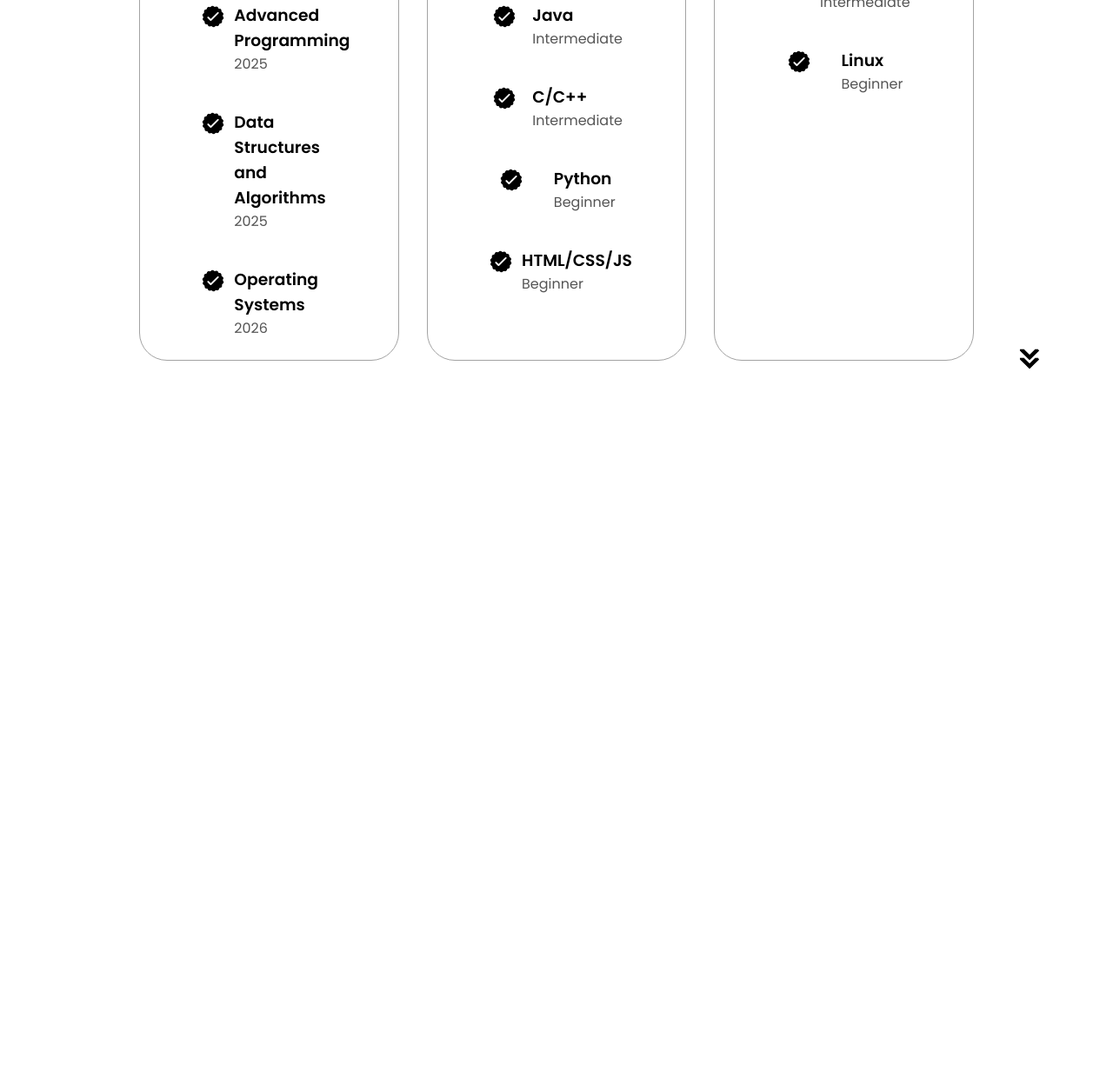
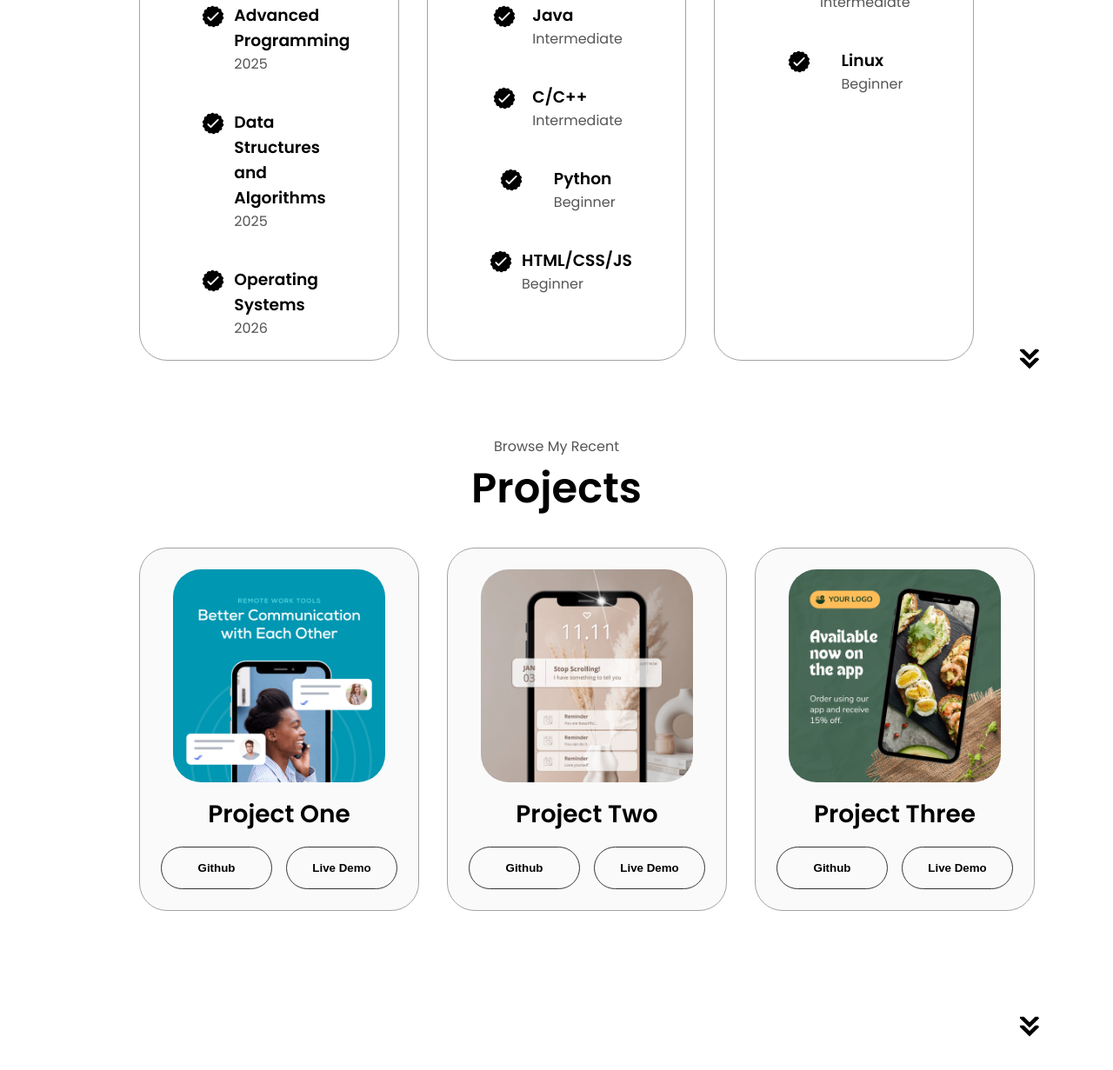
Before and after one commit to ShahabGerivani/portfolio-site, a plain HTML site: page index.html in a window 1280 px wide. Shown: the part 1843-3074 px from the top of the page at 87% size. Before the commit the page ends 2312 px from the top, so only its background shows below. Drawn offline with Linux system fonts and the light colour scheme.

Commit message:
feat: implement projects section (except content)

```diff
--- a/index.html
+++ b/index.html
@@ -255,6 +255,98 @@
         onclick="location.href='./#projects'"
       />
     </section>
+    <section id="projects">
+      <p class="section__text__p1">Browse My Recent</p>
+      <h1 class="title">Projects</h1>
+      <div class="experience-details-container">
+        <div class="about-containers">
+          <div class="details-container color-container">
+            <div class="article-container">
+              <img
+                src="assets/project-1.png"
+                alt="Project 1"
+                class="project-img"
+              />
+            </div>
+            <h2 class="experience-sub-title project-title">Project One</h2>
+            <div class="btn-container">
+              <button
+                class="btn btn-color-2"
+                project-btn
+                onclick="location.href='https://github.com'"
+              >
+                Github
+              </button>
+              <button
+                class="btn btn-color-2"
+                project-btn
+                onclick="location.href='https://github.com'"
+              >
+                Live Demo
+              </button>
+            </div>
+          </div>
+          <div class="details-container color-container">
+            <div class="article-container">
+              <img
+                src="assets/project-2.png"
+                alt="Project 2"
+                class="project-img"
+              />
+            </div>
+            <h2 class="experience-sub-title project-title">Project Two</h2>
+            <div class="btn-container">
+              <button
+                class="btn btn-color-2"
+                project-btn
+                onclick="location.href='https://github.com'"
+              >
+                Github
+              </button>
+              <button
+                class="btn btn-color-2"
+                project-btn
+                onclick="location.href='https://github.com'"
+              >
+                Live Demo
+              </button>
+            </div>
+          </div>
+          <div class="details-container color-container">
+            <div class="article-container">
+              <img
+                src="assets/project-3.png"
+                alt="Project 3"
+                class="project-img"
+              />
+            </div>
+            <h2 class="experience-sub-title project-title">Project Three</h2>
+            <div class="btn-container">
+              <button
+                class="btn btn-color-2"
+                project-btn
+                onclick="location.href='https://github.com'"
+              >
+                Github
+              </button>
+              <button
+                class="btn btn-color-2"
+                project-btn
+                onclick="location.href='https://github.com'"
+              >
+                Live Demo
+              </button>
+            </div>
+          </div>
+        </div>
+      </div>
+      <img
+        src="./assets/arrow.png"
+        alt="Arrow icon"
+        class="icon arrow"
+        onclick="location.href='./#projects'"
+      />
+    </section>
     <script src="script.js"></script>
   </body>
 </html>
--- a/style.css
+++ b/style.css
@@ -348,3 +348,30 @@ article {
 article .icon {
   cursor: default;
 }
+
+/* PROJECTS SECTION */
+
+#projects {
+  position: relative;
+}
+
+.color-container {
+  border-color: rgb(163, 163, 163);
+  background: rgb(250, 250, 250);
+}
+
+.project-img {
+  border-radius: 2rem;
+  width: 90%;
+  height: 90%;
+}
+
+.project-title {
+  margin: 1rem;
+  color: black;
+}
+
+.project-btn {
+  color: black;
+  border-color: rgb(163, 163, 163);
+}
```
